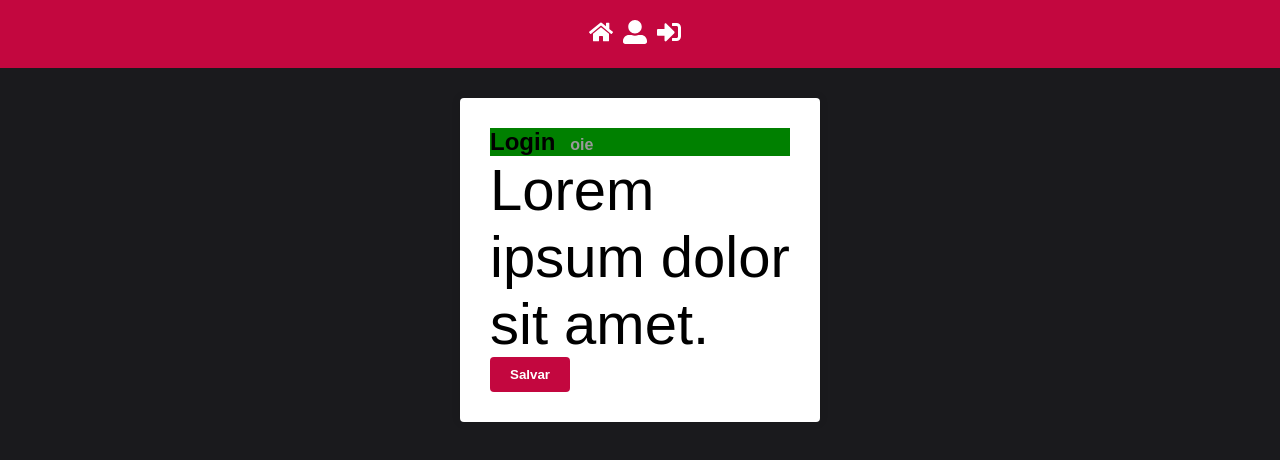
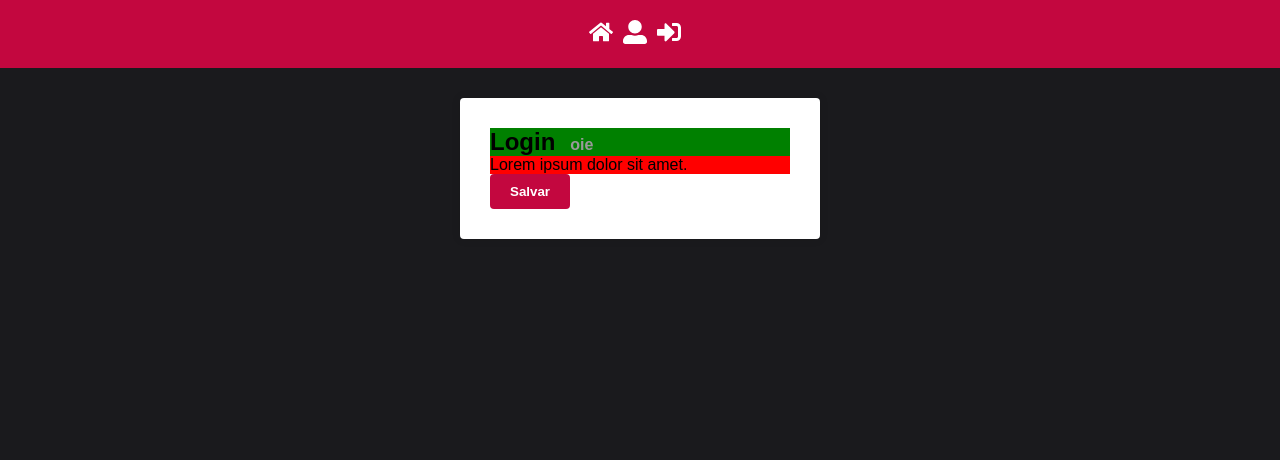
Before and after one commit to DanielGaiguer/javascript-udemy, a React (Create React App) app in the folder REACT/react-base/: page / in a window 1280 px wide. Shown: the top 460 px of the page. Built offline with nearby package versions, Linux system fonts and the light colour scheme.

Commit message:
estado atual, sem funcionar eslint e prettier

```diff
--- a/REACT/react-base/eslint.config.mjs
+++ b/REACT/react-base/eslint.config.mjs
@@ -1,4 +1,4 @@
-export default {
+module.exports = {
   env: {
     browser: true,
     es2021: true,
--- a/REACT/react-base/src/pages/Login/index.js
+++ b/REACT/react-base/src/pages/Login/index.js
@@ -4,10 +4,6 @@ import { Title, Paragrafo} from './styled';
 import { Container } from "../../styles/GlobalStyles";
 
 export default function Login(){
-  function handleClick(){
-    e.preventDe
-  }
-
   return (
   <Container>
     <Title>
@@ -15,7 +11,7 @@ export default function Login(){
       <small>oie</small>
     </Title>
     <Paragrafo>Lorem ipsum dolor sit amet.</Paragrafo>
-    <button type="button" onClick={handleClick}>Salvar</button>
+    <button type="button">Salvar</button>
   </Container>
   );
 }
--- a/REACT/react-base/src/pages/Login/styled.js
+++ b/REACT/react-base/src/pages/Login/styled.js
@@ -1,7 +1,8 @@
 import styled from 'styled-components';
 
 export const Title = styled.h1`
-  background: green;
+background: green;
+
 
   small {
     font-size: 12pt;
@@ -11,5 +12,5 @@ export const Title = styled.h1`
 `;
 
 export const Paragrafo = styled.p`
-  font-size: 58px;
+  background: red;
 `;
```
Also changed, not shown: REACT/react-base/src/App.js (+4 -4 lines).
